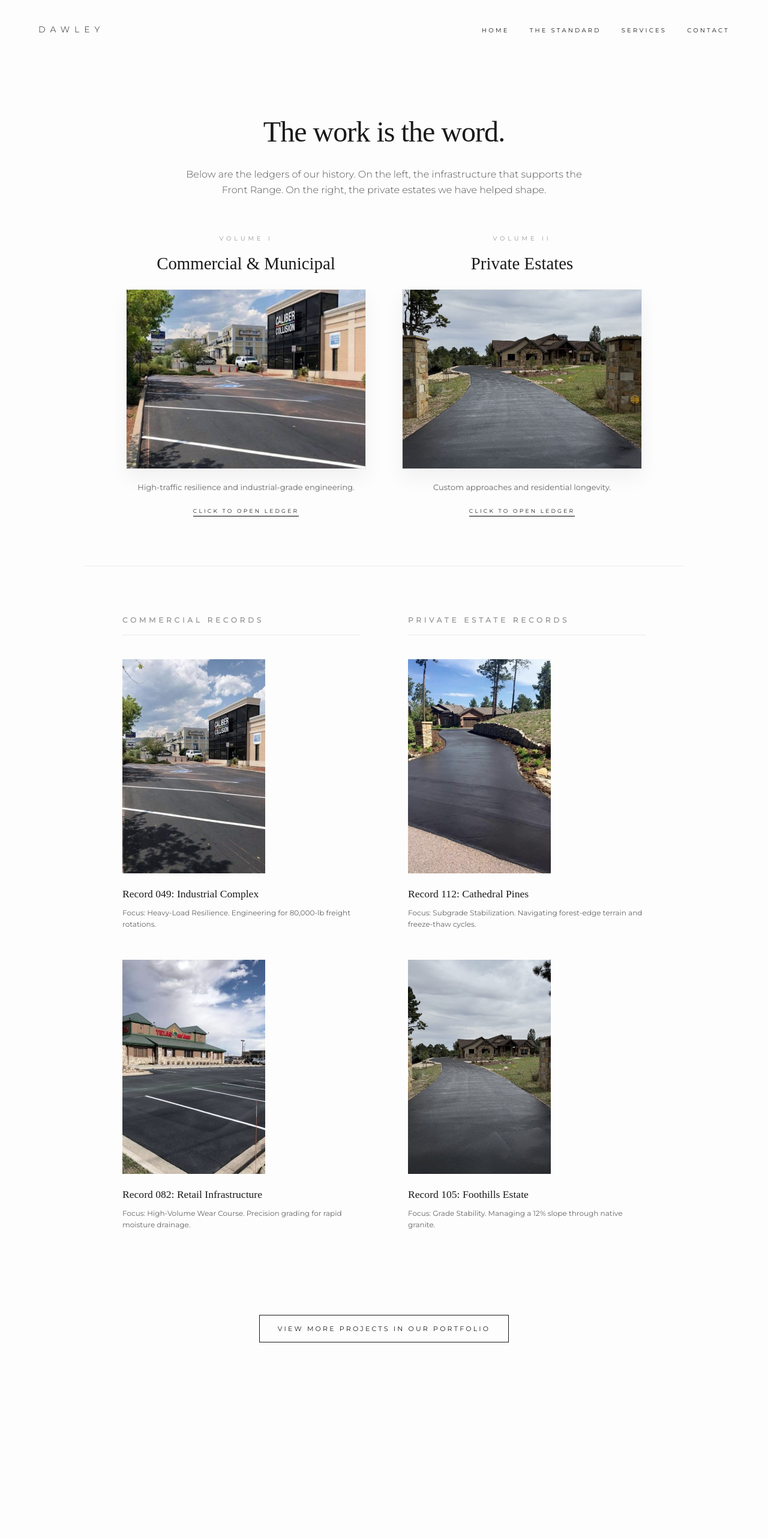
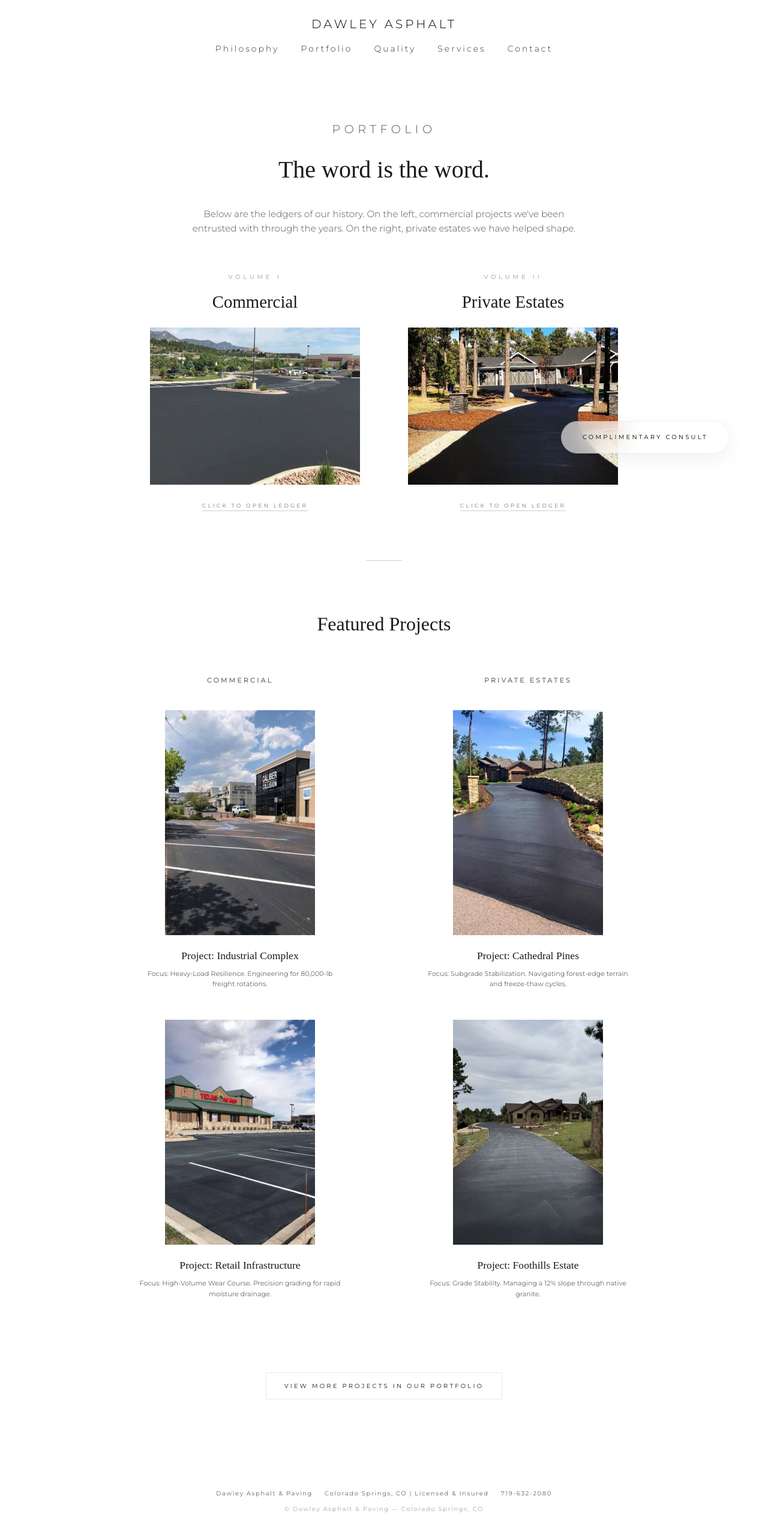
Before and after one commit to renea-hanks/dawley-asphalt, a plain HTML site: page public/portfolio.html in a window 1280 px wide. Shown: the part 4-2568 px from the top of the page at 60% size. Before the commit the page ends 2331 px from the top, so only its background shows below. Drawn offline with Linux system fonts and the light colour scheme; a web font is replaced by a local one.

Commit message:
Fix: Synchronized Portfolio navigation styling with Homepage. Removed uppercase text-transform and matched Title Case link formatting for 1:1 visual consistency.

```diff
--- a/public/portfolio.css
+++ b/public/portfolio.css
@@ -2,37 +2,54 @@
 
 body {
     font-family: 'Source Serif Pro', serif;
-    background: #FDFDFD;
+    background: #FFFFFF;
     color: #1A1A1A;
     line-height: 1.6;
+    -webkit-font-smoothing: antialiased;
 }
 
-/* NAV */
+/* NAVIGATION (Matches Homepage Exactly - Title Case) */
 .main-nav {
-    padding: 40px 5%;
-    background: #FDFDFD;
+    width: 100%;
+    padding: 28px 0;
+    background: transparent;
 }
+
 .nav-inner {
     max-width: 1200px;
     margin: 0 auto;
     display: flex;
-    justify-content: space-between;
+    flex-direction: column;
     align-items: center;
+    gap: 14px;
 }
+
 .logo {
     font-family: 'Montserrat', sans-serif;
+    font-size: 20px;
     font-weight: 300;
-    letter-spacing: 0.5rem;
-    font-size: 14px;
+    letter-spacing: 4px;
+    color: #000000;
 }
+
+.nav-links {
+    display: flex;
+    gap: 36px;
+}
+
 .nav-links a {
     font-family: 'Montserrat', sans-serif;
     text-decoration: none;
-    color: #1A1A1A;
-    font-size: 10px;
-    letter-spacing: 0.2rem;
-    text-transform: uppercase;
-    margin-left: 30px;
+    color: #333333;
+    font-weight: 300;
+    letter-spacing: 3px;
+    font-size: 14px;
+    text-transform: none;
+    transition: color 0.2s ease;
+}
+
+.nav-links a:hover {
+    color: #000000;
 }
 
 /* HEADER */
@@ -43,29 +60,38 @@ body {
     text-align: center;
 }
 .portfolio-header h1 {
-    font-size: 3rem;
+    font-family: 'Montserrat', sans-serif;
+    font-size: 1.2rem;
+    letter-spacing: 0.4rem;
     font-weight: 300;
     margin-bottom: 20px;
-    letter-spacing: -0.02em;
+    text-transform: uppercase;
+    color: #555;
+}
+.subheadline {
+    font-size: 2.5rem;
+    font-weight: 300;
+    margin-bottom: 30px;
 }
 .portfolio-header p {
     font-family: 'Montserrat', sans-serif;
     font-weight: 300;
     color: #555;
+    font-size: 0.95rem;
 }
 
 /* THE TWO LEDGERS */
 .ledger-section {
     display: flex;
     justify-content: center;
-    gap: 60px;
+    gap: 80px;
     padding: 0 5%;
-    max-width: 1200px;
+    max-width: 1000px;
     margin: 0 auto 80px;
     flex-wrap: wrap;
 }
 .ledger-book {
-    width: 400px;
+    width: 350px;
     cursor: pointer;
     text-align: center;
     transition: transform 0.4s ease;
@@ -90,8 +116,7 @@ body {
     aspect-ratio: 4/3;
     overflow: hidden;
     margin-bottom: 20px;
-    border: 1px solid #EAEAEA;
-    box-shadow: 0 15px 30px rgba(0,0,0,0.05);
+    background: #f5f5f5;
 }
 .book-cover img {
     width: 100%;
@@ -101,56 +126,66 @@ body {
 }
 .ledger-book:hover .book-cover img { transform: scale(1.05); }
 
-.ledger-book p {
-    font-family: 'Montserrat';
-    font-size: 13px;
-    color: #666;
-    margin-bottom: 15px;
-}
 .click-instruction {
     font-family: 'Montserrat';
     font-size: 9px;
     letter-spacing: 0.2rem;
-    font-weight: 400;
-    border-bottom: 1px solid #000;
+    color: #777;
+    border-bottom: 1px solid #ccc;
     padding-bottom: 3px;
 }
 
 /* DIVIDER */
 .divider {
-    width: 80%;
-    max-width: 1000px;
+    width: 60px;
     height: 1px;
-    background: #EAEAEA;
+    background: #ccc;
     margin: 0 auto 80px;
 }
 
-/* FEATURED RECORDS (Portrait Grid) */
+/* FEATURED PROJECTS */
+.featured-section {
+    text-align: center;
+    padding: 0 5%;
+}
+.featured-heading {
+    font-size: 2rem;
+    font-weight: 300;
+    margin-bottom: 60px;
+}
+
 .featured-records {
     display: grid;
-    grid-template-columns: 1fr 1fr;
-    gap: 80px;
-    max-width: 1000px;
-    margin: 0 auto 100px;
-    padding: 0 5%;
+    grid-template-columns: repeat(auto-fit, minmax(300px, 1fr));
+    gap: 60px;
+    max-width: 900px;
+    margin: 0 auto 80px;
+}
+.record-col {
+    display: flex;
+    flex-direction: column;
+    align-items: center;
 }
 .record-category {
     font-family: 'Montserrat';
-    font-size: 12px;
-    letter-spacing: 0.3rem;
+    font-size: 11px;
+    letter-spacing: 0.2rem;
     text-transform: uppercase;
-    color: #999;
-    border-bottom: 1px solid #EAEAEA;
-    padding-bottom: 15px;
+    color: #777;
     margin-bottom: 40px;
 }
 
-.archival-card { margin-bottom: 50px; }
-
-/* THE PORTRAIT FRAME (Tall and Narrow) */
+.archival-card {
+    display: flex;
+    flex-direction: column;
+    align-items: center;
+    margin-bottom: 50px;
+    width: 100%;
+}
 .portrait-frame {
-    width: 60%; /* Keeps it narrow */
-    aspect-ratio: 2/3; /* Forces portrait orientation */
+    width: 60%;
+    max-width: 250px;
+    aspect-ratio: 2/3;
     overflow: hidden;
     margin-bottom: 20px;
     background: #f5f5f5;
@@ -158,8 +193,7 @@ body {
 .portrait-frame img {
     width: 100%;
     height: 100%;
-    object-fit: cover; /* Ensures image fills the frame without stretching */
-    filter: grayscale(20%); /* Adds a slight archival feel */
+    object-fit: cover;
 }
 
 .archival-card h4 {
@@ -169,8 +203,9 @@ body {
 }
 .archival-card p {
     font-family: 'Montserrat';
-    font-size: 12px;
+    font-size: 11px;
     color: #666;
+    max-width: 80%;
 }
 
 /* GLOBAL ARCHIVE BUTTON */
@@ -180,15 +215,61 @@ body {
 }
 .outline-btn {
     font-family: 'Montserrat';
-    font-size: 11px;
+    font-size: 10px;
     letter-spacing: 0.2rem;
     text-decoration: none;
     color: #1A1A1A;
-    border: 1px solid #1A1A1A;
+    border: 1px solid #EAEAEA;
     padding: 15px 30px;
     transition: 0.3s;
 }
-.outline-btn:hover { background: #1A1A1A; color: #FFF; }
+.outline-btn:hover { border-color: #1A1A1A; }
+
+/* THE IPHONE GLASS BUTTON */
+.glass-btn {
+    position: fixed;
+    bottom: 40px;
+    right: 5%;
+    padding: 18px 35px;
+    background: rgba(255, 255, 255, 0.6);
+    backdrop-filter: blur(20px);
+    -webkit-backdrop-filter: blur(20px);
+    border: 1px solid rgba(0, 0, 0, 0.05);
+    border-radius: 50px;
+    font-family: 'Montserrat', sans-serif;
+    font-size: 10px;
+    font-weight: 400;
+    letter-spacing: 0.2rem;
+    color: #000;
+    text-decoration: none;
+    box-shadow: 0 10px 30px rgba(0,0,0,0.06);
+    z-index: 2000;
+    transition: 0.4s ease;
+}
+
+.glass-btn:hover {
+    background: #000;
+    color: #fff;
+    transform: translateY(-3px);
+    box-shadow: 0 15px 35px rgba(0,0,0,0.15);
+}
+
+/* FOOTER */
+.footer {
+    text-align: center;
+    padding: 60px 5% 40px;
+    font-family: 'Montserrat', sans-serif;
+    font-size: 10px;
+    letter-spacing: 0.1rem;
+    color: #999;
+}
+.footer-top {
+    margin-bottom: 10px;
+    color: #666;
+}
+.footer-bottom {
+    color: #aaa;
+}
 
 /* MODALS */
 .modal-overlay {
@@ -197,57 +278,46 @@ body {
     left: 0;
     width: 100%;
     height: 100%;
-    background: rgba(253, 253, 253, 0.98); /* Solid white/frosted feel */
-    z-index: 2000;
-    display: none; /* Hidden by default */
+    background: rgba(255, 255, 255, 0.98);
+    z-index: 3000;
+    display: none;
     justify-content: center;
     align-items: center;
     opacity: 0;
     transition: opacity 0.3s ease;
 }
-.modal-overlay.active {
-    display: flex;
-    opacity: 1;
-}
+.modal-overlay.active { display: flex; opacity: 1; }
 .modal-content {
-    max-width: 900px;
+    max-width: 1000px;
     width: 90%;
-    height: 80vh;
+    height: 90vh;
     overflow-y: auto;
-    padding: 40px;
+    padding: 60px 40px;
     position: relative;
     text-align: center;
 }
 .close-btn {
     position: absolute;
-    top: 0;
+    top: 20px;
     right: 20px;
     background: none;
     border: none;
-    font-size: 2rem;
+    font-size: 2.5rem;
     cursor: pointer;
-    font-weight: 300;
+    font-weight: 200;
+    color: #555;
 }
-.modal-content h2 { font-size: 2.5rem; margin-bottom: 10px; }
-.modal-intro { font-family: 'Montserrat'; color: #666; margin-bottom: 40px; }
+.modal-content h2 { font-size: 2rem; margin-bottom: 40px; }
 
 .modal-gallery img {
-    width: 100%;
-    height: auto;
-    margin-bottom: 30px;
-    box-shadow: 0 10px 20px rgba(0,0,0,0.05);
+    width: auto;
+    max-width: 100%;
+    max-height: 70vh;
+    margin: 0 auto 40px auto;
+    display: block;
+    object-fit: contain;
+    box-shadow: 0 10px 30px rgba(0,0,0,0.08);
 }
 
 .modal-footer { margin-top: 40px; border-top: 1px solid #EAEAEA; padding-top: 40px; }
-.modal-footer p { font-size: 1.5rem; margin-bottom: 20px; }
-.modal-actions a {
-    display: inline-block;
-    font-family: 'Montserrat';
-    font-size: 11px;
-    letter-spacing: 0.1rem;
-    text-transform: uppercase;
-    color: #fff;
-    background: #1a1a1a;
-    text-decoration: none;
-    padding: 15px 30px;
-}
+.modal-footer p { font-size: 1.2rem; color: #555; }
--- a/public/portfolio.html
+++ b/public/portfolio.html
@@ -11,10 +11,11 @@
 
     <nav class="main-nav">
         <div class="nav-inner">
-            <div class="logo">DAWLEY</div>
+            <div class="logo">DAWLEY ASPHALT</div>
             <div class="nav-links">
-                <a href="index.html">Home</a>
-                <a href="about.html">The Standard</a>
+                <a href="philosophy.html">Philosophy</a>
+                <a href="portfolio.html">Portfolio</a>
+                <a href="quality.html">Quality</a>
                 <a href="services.html">Services</a>
                 <a href="contact.html">Contact</a>
             </div>
@@ -22,18 +23,18 @@
     </nav>
 
     <header class="portfolio-header">
-        <h1>The work is the word.</h1>
-        <p>Below are the ledgers of our history. On the left, the infrastructure that supports the Front Range. On the right, the private estates we have helped shape.</p>
+        <h1>Portfolio</h1>
+        <h2 class="subheadline">The word is the word.</h2>
+        <p>Below are the ledgers of our history. On the left, commercial projects we've been entrusted with through the years. On the right, private estates we have helped shape.</p>
     </header>
 
     <section class="ledger-section">
         <div class="ledger-book" onclick="openModal('commercial-modal')">
             <span class="volume-tag">VOLUME I</span>
-            <h2>Commercial & Municipal</h2>
+            <h2>Commercial</h2>
             <div class="book-cover">
-                <img src="portfolio/highlights/industrial-complex.jpg" alt="Commercial Portfolio">
+                <img src="portfolio/commercial/cover.jpg" alt="Commercial Portfolio Cover">
             </div>
-            <p>High-traffic resilience and industrial-grade engineering.</p>
             <span class="click-instruction">CLICK TO OPEN LEDGER</span>
         </div>
 
@@ -41,24 +42,26 @@
             <span class="volume-tag">VOLUME II</span>
             <h2>Private Estates</h2>
             <div class="book-cover">
-                <img src="portfolio/highlights/foothills-estate.jpg" alt="Private Portfolio">
+                <img src="portfolio/private/cover.jpg" alt="Private Portfolio Cover">
             </div>
-            <p>Custom approaches and residential longevity.</p>
             <span class="click-instruction">CLICK TO OPEN LEDGER</span>
         </div>
     </section>
 
     <div class="divider"></div>
 
-    <section class="featured-records">
+    <section class="featured-section">
+        <h2 class="featured-heading">Featured Projects</h2>
+
+        <div class="featured-records">
             <div class="record-col">
-            <h3 class="record-category">Commercial Records</h3>
+                <h3 class="record-category">Commercial</h3>
 
                 <div class="archival-card">
                     <div class="portrait-frame">
                         <img src="portfolio/highlights/industrial-complex.jpg" alt="Industrial Complex">
                     </div>
-                <h4>Record 049: Industrial Complex</h4>
+                    <h4>Project: Industrial Complex</h4>
                     <p>Focus: Heavy-Load Resilience. Engineering for 80,000-lb freight rotations.</p>
                 </div>
 
@@ -66,19 +69,19 @@
                     <div class="portrait-frame">
                         <img src="portfolio/highlights/retail-infrastructure.jpg" alt="Retail Infrastructure">
                     </div>
-                <h4>Record 082: Retail Infrastructure</h4>
+                    <h4>Project: Retail Infrastructure</h4>
                     <p>Focus: High-Volume Wear Course. Precision grading for rapid moisture drainage.</p>
                 </div>
             </div>
 
             <div class="record-col">
-            <h3 class="record-category">Private Estate Records</h3>
+                <h3 class="record-category">Private Estates</h3>
 
                 <div class="archival-card">
                     <div class="portrait-frame">
                         <img src="portfolio/highlights/cathedral-pines.jpg" alt="Cathedral Pines">
                     </div>
-                <h4>Record 112: Cathedral Pines</h4>
+                    <h4>Project: Cathedral Pines</h4>
                     <p>Focus: Subgrade Stabilization. Navigating forest-edge terrain and freeze-thaw cycles.</p>
                 </div>
 
@@ -86,8 +89,9 @@
                     <div class="portrait-frame">
                         <img src="portfolio/highlights/foothills-estate.jpg" alt="Foothills Estate">
                     </div>
-                <h4>Record 105: Foothills Estate</h4>
+                    <h4>Project: Foothills Estate</h4>
                     <p>Focus: Grade Stability. Managing a 12% slope through native granite.</p>
+                </div>
             </div>
         </div>
     </section>
@@ -96,42 +100,57 @@
         <a href="https://blog.dawleyasphalt.com" class="outline-btn">VIEW MORE PROJECTS IN OUR PORTFOLIO</a>
     </div>
 
+    <a href="https://form.typeform.com/to/FLnFxHJD" class="glass-btn">COMPLIMENTARY CONSULT</a>
+
+    <footer class="footer">
+        <div class="footer-top">
+            Dawley Asphalt &amp; Paving &emsp; Colorado Springs, CO | Licensed &amp; Insured &emsp; 719-632-2080
+        </div>
+        <div class="footer-bottom">
+            © Dawley Asphalt &amp; Paving — Colorado Springs, CO
+        </div>
+    </footer>
+
     <div id="commercial-modal" class="modal-overlay">
         <div class="modal-content">
-            <button class="close-btn" onclick="closeModal('commercial-modal')">×</button>
+            <button class="close-btn" onclick="closeModal('commercial-modal')">&times;</button>
             <h2>Volume I: Commercial</h2>
-            <p class="modal-intro">Engineering for the realities of Front Range logistics and public traffic.</p>
 
             <div class="modal-gallery">
-                <img src="portfolio/highlights/industrial-complex.jpg" alt="Project">
-                <img src="portfolio/highlights/retail-infrastructure.jpg" alt="Project">
+                <img src="portfolio/commercial/cover.jpg" alt="Commercial Cover">
+                <img src="portfolio/commercial/page-1.jpg" alt="Commercial Page 1">
+                <img src="portfolio/commercial/page-2.jpg" alt="Commercial Page 2">
+                <img src="portfolio/commercial/page-3.jpg" alt="Commercial Page 3">
+                <img src="portfolio/commercial/page-4.jpg" alt="Commercial Page 4">
+                <img src="portfolio/commercial/page-5.jpg" alt="Commercial Page 5">
+                <img src="portfolio/commercial/page-6.jpg" alt="Commercial Page 6">
+                <img src="portfolio/commercial/final.jpg" alt="Commercial Final">
             </div>
 
             <div class="modal-footer">
-                <p>Thank you for viewing.</p>
-                <div class="modal-actions">
-                    <a href="https://form.typeform.com/to/FLnFxHJD">Schedule a Complimentary Consult with Jerry</a>
-                </div>
+                <p>Thank you for viewing. Would you like to learn more about <a href="https://blog.dawleyasphalt.com" style="color: #1A1A1A; text-decoration: underline;">previous projects completed</a> or schedule a <a href="https://form.typeform.com/to/FLnFxHJD" style="color: #1A1A1A; text-decoration: underline;">complimentary consult</a>?</p>
             </div>
         </div>
     </div>
 
     <div id="private-modal" class="modal-overlay">
         <div class="modal-content">
-            <button class="close-btn" onclick="closeModal('private-modal')">×</button>
-            <h2>Volume II: Private Residences</h2>
-            <p class="modal-intro">Custom approaches engineered for longevity and aesthetic integration.</p>
+            <button class="close-btn" onclick="closeModal('private-modal')">&times;</button>
+            <h2>Volume II: Private Estates</h2>
 
             <div class="modal-gallery">
-                <img src="portfolio/highlights/cathedral-pines.jpg" alt="Project">
-                <img src="portfolio/highlights/foothills-estate.jpg" alt="Project">
+                <img src="portfolio/private/cover.jpg" alt="Private Cover">
+                <img src="portfolio/private/page-1.jpg" alt="Private Page 1">
+                <img src="portfolio/private/page-2.jpg" alt="Private Page 2">
+                <img src="portfolio/private/page-3.jpg" alt="Private Page 3">
+                <img src="portfolio/private/page-4.jpg" alt="Private Page 4">
+                <img src="portfolio/private/page-5.jpg" alt="Private Page 5">
+                <img src="portfolio/private/page-6.jpg" alt="Private Page 6">
+                <img src="portfolio/private/final.jpg" alt="Private Final">
             </div>
 
             <div class="modal-footer">
-                <p>Thank you for viewing.</p>
-                <div class="modal-actions">
-                    <a href="https://form.typeform.com/to/FLnFxHJD">Schedule a Complimentary Consult with Jerry</a>
-                </div>
+                <p>Thank you for viewing. Would you like to learn more about <a href="https://blog.dawleyasphalt.com" style="color: #1A1A1A; text-decoration: underline;">previous projects completed</a> or schedule a <a href="https://form.typeform.com/to/FLnFxHJD" style="color: #1A1A1A; text-decoration: underline;">complimentary consult</a>?</p>
             </div>
         </div>
     </div>
```
Also changed, not shown: 1 other file. Lines whose indentation alone changed are shown as unchanged.
